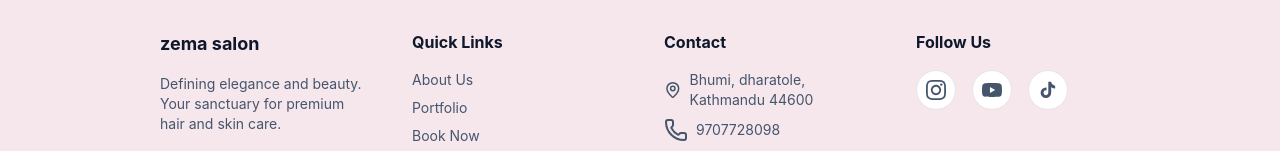
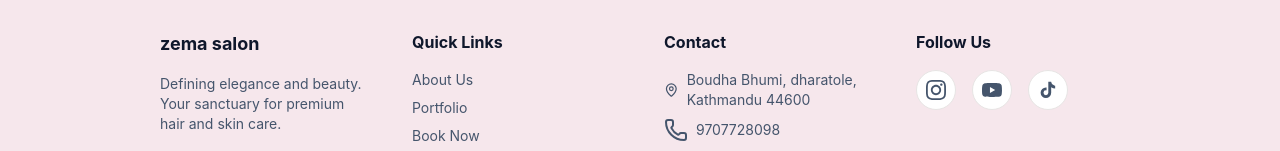
Before and after one commit to techsapana/Zema, a React (Vite) app: page / in a window 1280 px wide. Shown: the part 4505-4656 px from the top of the page. Built offline with nearby package versions, Linux system fonts and the light colour scheme; no server answers.

Commit message:
Update footer address with Boudha

```diff
--- a/src/components/rootLayout/footer.tsx
+++ b/src/components/rootLayout/footer.tsx
@@ -44,7 +44,7 @@ export default function RootFooter() {
             <ul className="text-sm text-slate-600 space-y-2">
               <li className="flex items-center gap-2">
                 <MapPin />
-                Bhumi, dharatole, Kathmandu 44600
+                Boudha Bhumi, dharatole, Kathmandu 44600
               </li>
               <li className="flex items-center gap-2">
                 <Phone />
```
